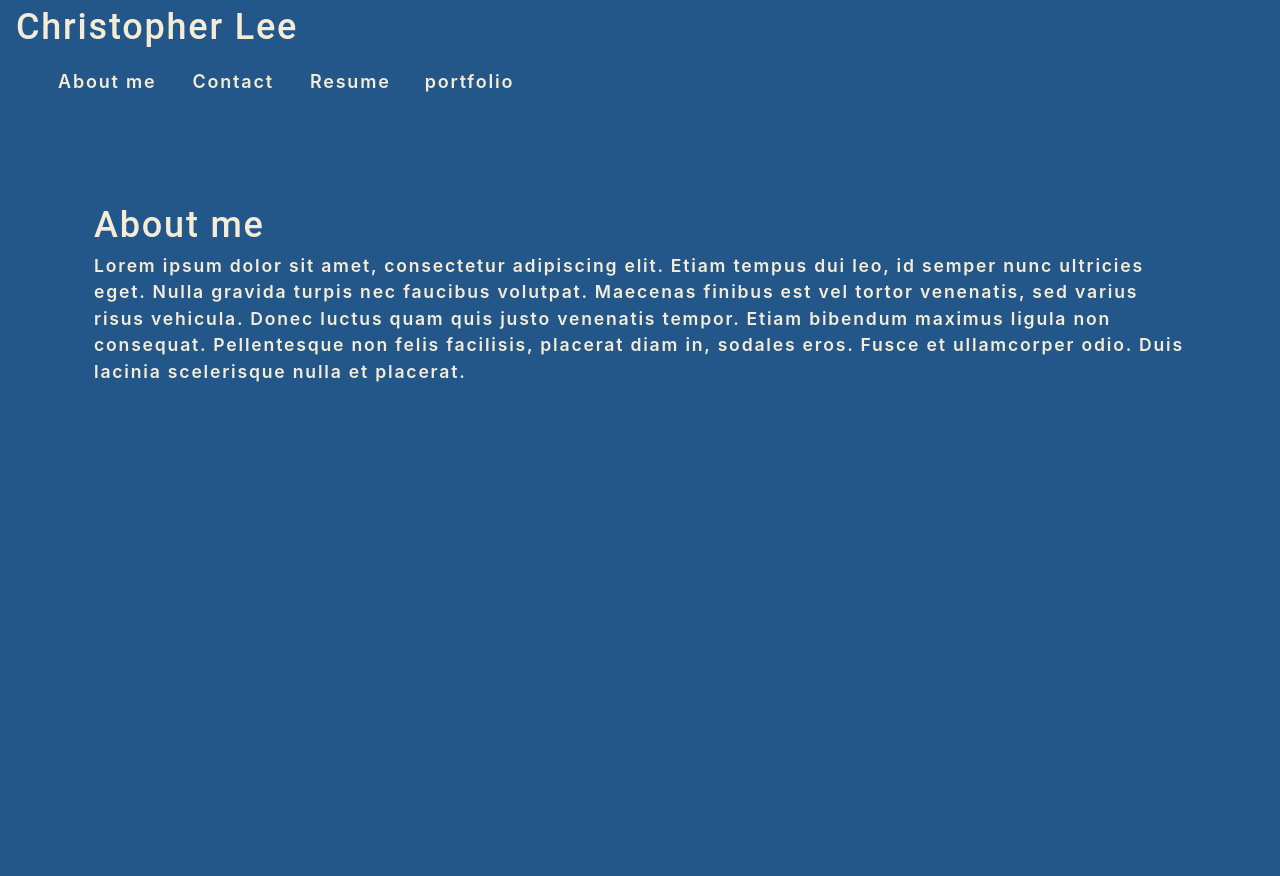
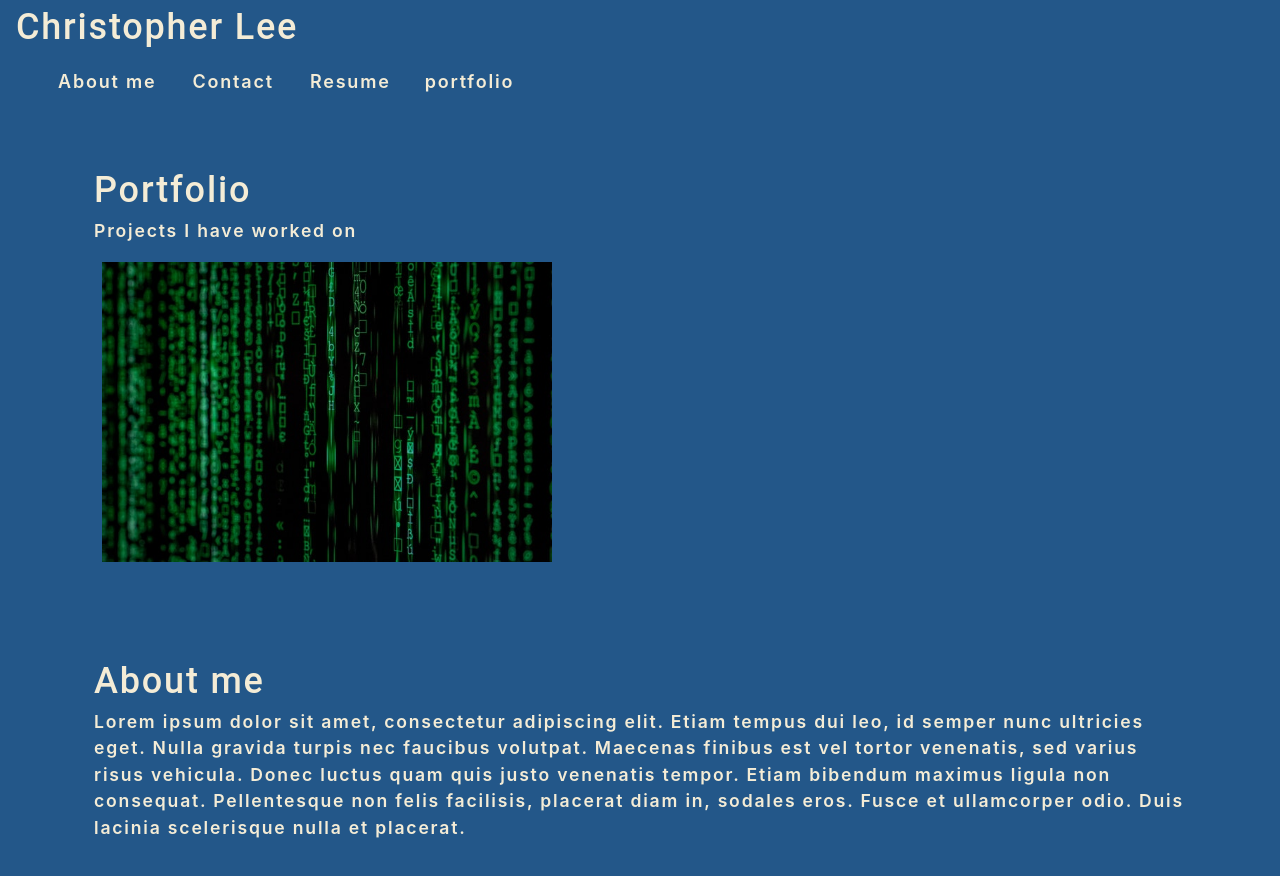
Before and after one commit to chrislee-webdev/ChrisLee-Portfolio, a React (Create React App) app: page / in a window 1280 px wide. Shown: the top 876 px of the page. Before the commit the page ends 800 px from the top, so only its background shows below. Built offline with nearby package versions, Linux system fonts and the light colour scheme.

Commit message:
add ProjectImage Component

```diff
--- a/src/App.js
+++ b/src/App.js
@@ -3,12 +3,14 @@
 import React from 'react';
 import About from './components/About';
 import Nav from './components/Nav';
+import ProjectImages from './components/ProjectImages';
 
 function App() {
   return (
     <div>
       <Nav></Nav>
       <main>
+        <ProjectImages></ProjectImages>
         <About></About>
       </main>
     </div>
--- /dev/null
+++ b/src/components/ProjectImages/index.js
@@ -0,0 +1,28 @@
+// PROJECTIMAGES-COMPONENT
+
+import React from "react";
+import { capitalizeFirstLetter } from '../../utils/helpers'
+import image from "../../assets/images/image1.jpg"
+
+function ProjectImages(props) {
+    const currentProjects = {
+        name:"portfolio",
+        description:"Projects I have worked on"
+    };
+
+    return (
+        <section>
+            <h1>{capitalizeFirstLetter(currentProjects.name)}</h1>
+            <p>{currentProjects.description}</p>
+            <div>
+                <img
+                    src={image}
+                    alt="Project Example"
+                    className="img-thumbnail mx-1"
+                />
+            </div>
+        </section>
+    )
+}
+
+export default ProjectImages;
--- /dev/null
+++ b/src/utils/helpers.js
@@ -0,0 +1,8 @@
+export function capitalizeFirstLetter(string) {
+  return string.charAt(0).toUpperCase() + string.slice(1);
+}
+
+export function validateEmail(email) {
+  var re = /^(([^<>()[\]\\.,;:\s@"]+(\.[^<>()[\]\\.,;:\s@"]+)*)|(".+"))@((\[[0-9]{1,3}\.[0-9]{1,3}\.[0-9]{1,3}\.[0-9]{1,3}\])|(([a-zA-Z\-0-9]+\.)+[a-zA-Z]{2,}))$/;
+  return re.test(String(email).toLowerCase());
+}
```
Also changed, not shown: src/assets/images/image1.jpg (added).
